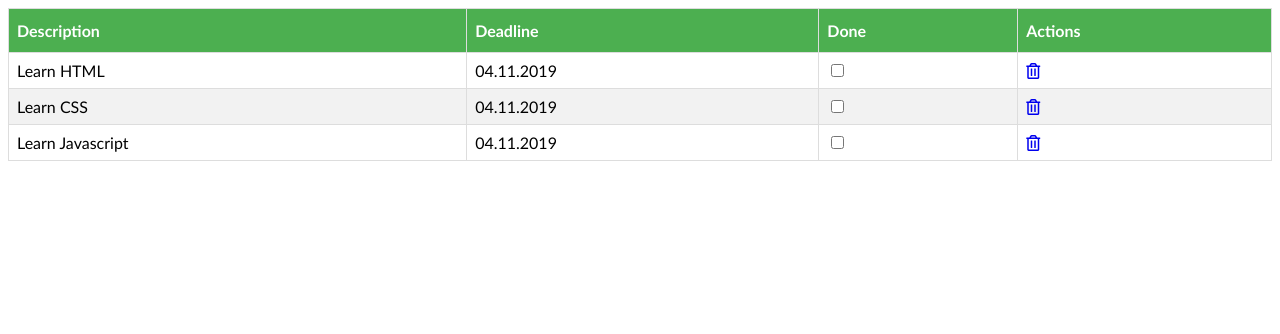
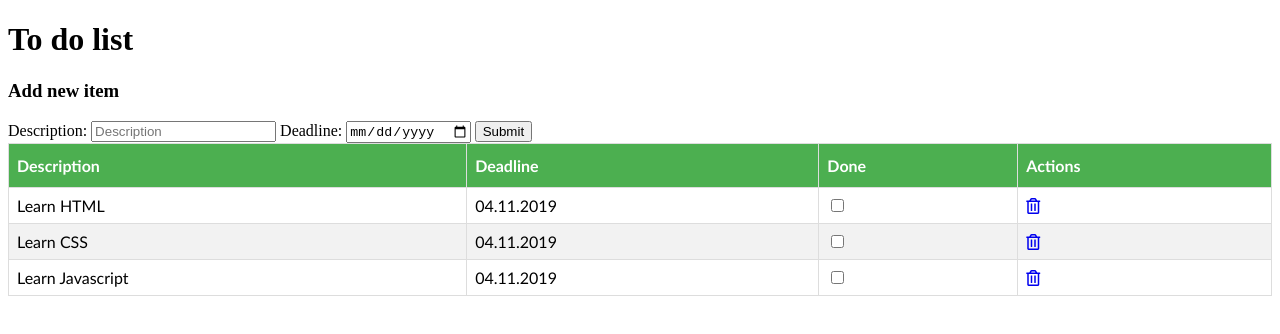
Before and after one commit to CsMPeter/to-do-list-web-app, a plain HTML site: page index.html in a window 1280 px wide. Drawn offline with Linux system fonts and the light colour scheme.

Commit message:
added create item form

```diff
--- a/index.html
+++ b/index.html
@@ -10,6 +10,20 @@
 <body>
 
 <div id="content">
+
+    <h1>To do list</h1>
+
+    <h3>Add new item</h3>
+
+    <form id="create-item-form">
+        <label for="description-field">Description: </label>
+        <input type="text" id="description-field" placeholder="Description">
+
+        <label for="deadline-field">Deadline: </label>
+        <input type="date" id="deadline-field">
+
+        <input type="submit" id="submit-form"/>
+    </form>
 
     <table id="to-do-items">
         <thead>
```
